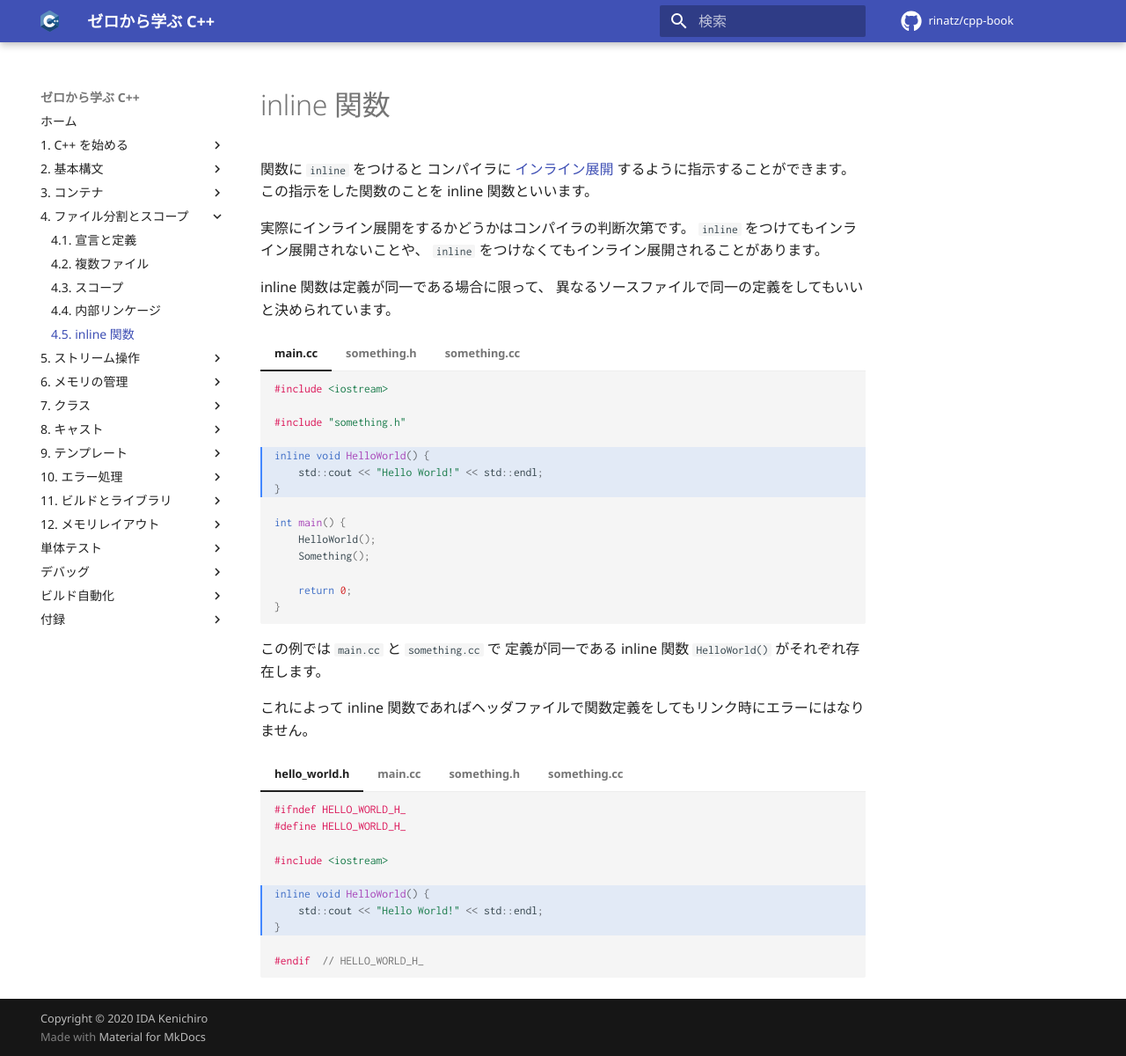
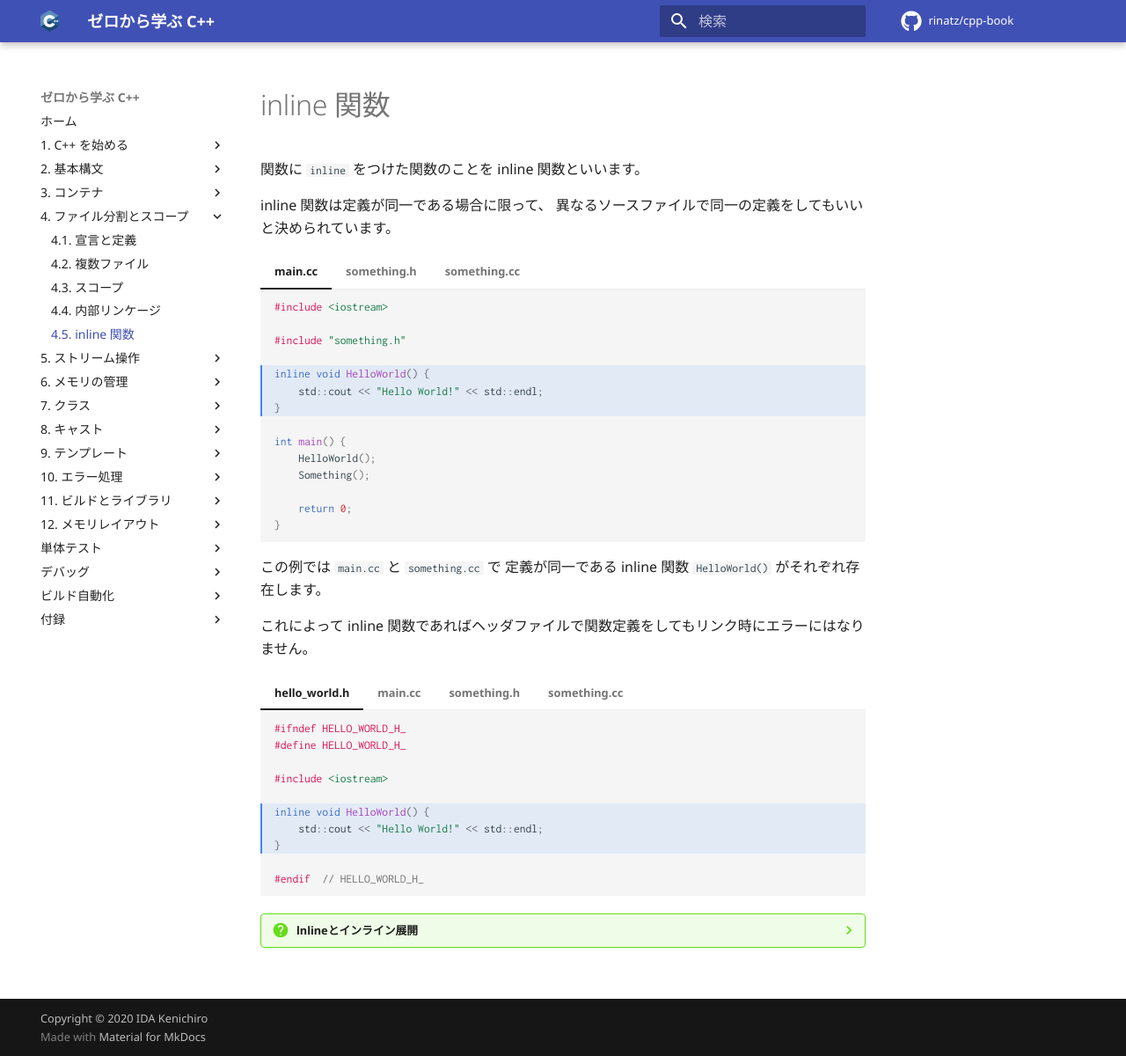
Before and after one commit to rinatz/cpp-book, an MkDocs documentation site: the page built from docs/ch04-05-inline-functions.md, in a window 1280 px wide and 1200 px high. Shown: the whole window at 88% size. Built offline with MkDocs 1.6.1 and Material for MkDocs 9.7.7, drawn with Linux system fonts in a browser that asks for light colours; comment, search, counter and statistics services are not loaded.

Commit message:
fix(inline-functions): There is no relationship when some function are inlined, whether inline specifier is used or not.

````diff
--- a/docs/ch04-05-inline-functions.md
+++ b/docs/ch04-05-inline-functions.md
@@ -1,14 +1,6 @@
 # inline 関数
 
-関数に `inline` をつけると
-コンパイラに [インライン展開] するように指示することができます。
-この指示をした関数のことを inline 関数といいます。
-
-[インライン展開]: https://ja.wikipedia.org/wiki/インライン展開
-
-実際にインライン展開をするかどうかはコンパイラの判断次第です。
-`inline` をつけてもインライン展開されないことや、
-`inline` をつけなくてもインライン展開されることがあります。
+関数に `inline` をつけた関数のことを inline 関数といいます。
 
 inline 関数は定義が同一である場合に限って、
 異なるソースファイルで同一の定義をしてもいいと決められています。
@@ -115,3 +107,10 @@
         HelloWorld();
     }
     ```
+
+??? question "lnlineとインライン展開"
+    しばしば `inline` 指定を関数につけるのは「関数を強制的に[インライン展開]させるための機能」と誤解されていますが誤りです。
+    [インライン展開]: https://github.com/EzoeRyou/cpp17book/blob/master/035-cpp17-core-inline-variables.md
+    現代のコンパイラは十分に賢いので、 `inline` はインライン展開と関係が無くなっています。
+
+    したがって、ヘッダーファイルに関数を定義するときに定義は一つだけというルールを回避するためにのみ `inline` 指定は用いられます。
````
